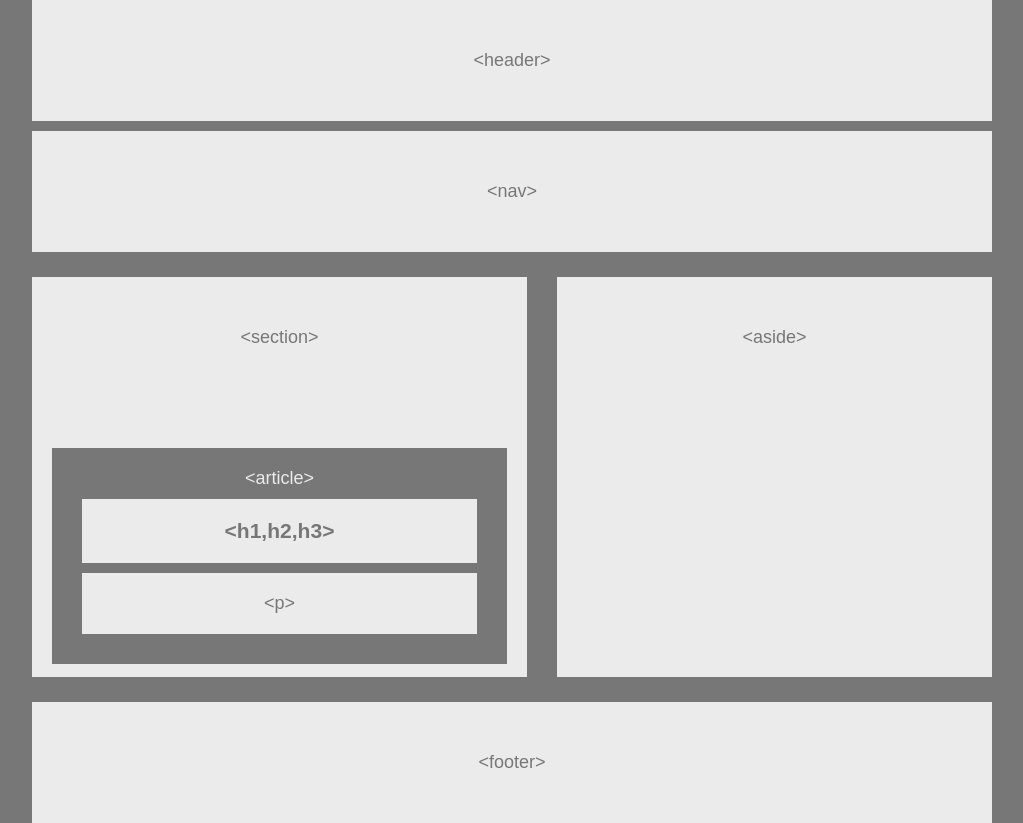
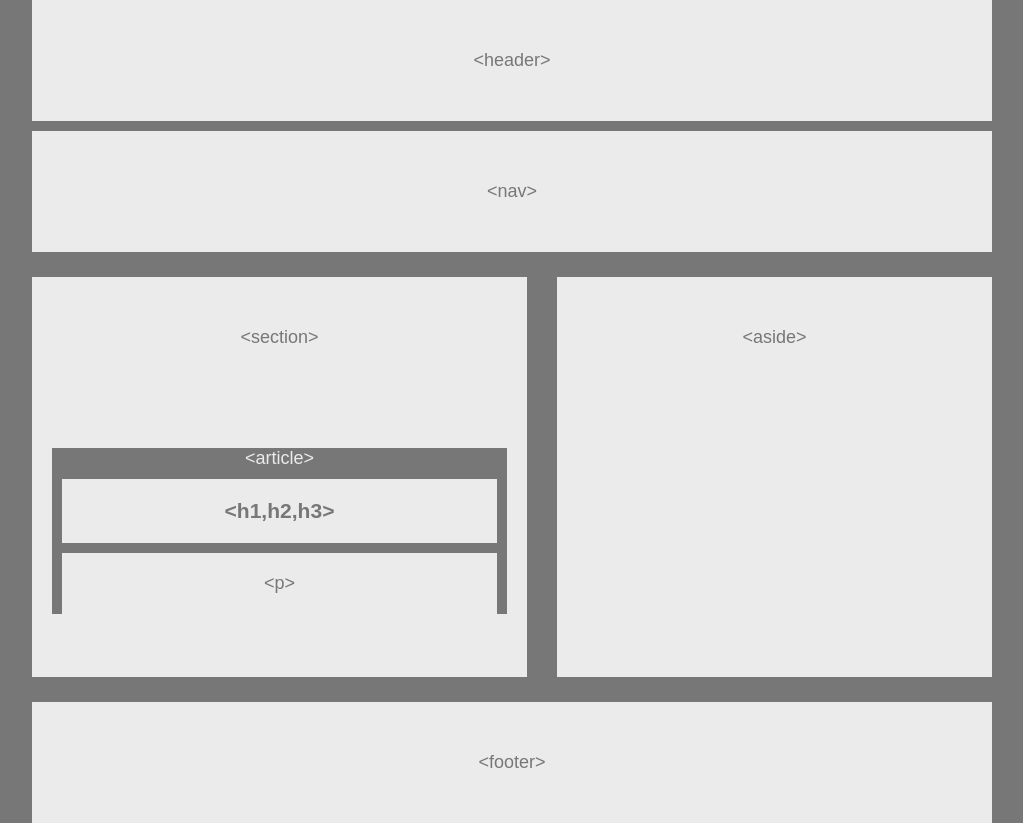
Before and after one commit to cjimenez0421/HW-Wireframe, a plain HTML site: page index.html in a window 1280 px wide. Shown: the whole page, without its empty margins (128-1151 px from the left). Drawn offline with Linux system fonts and the light colour scheme.

Commit message:
Changed padding on article

```diff
--- a/style.css
+++ b/style.css
@@ -43,7 +43,7 @@
   article {
       color:#ebebeb;
       background-color: #777;
-      padding: 20px;
+      padding: 20px 20pxgit st;
       margin-top: 100px;
   }
 
```
